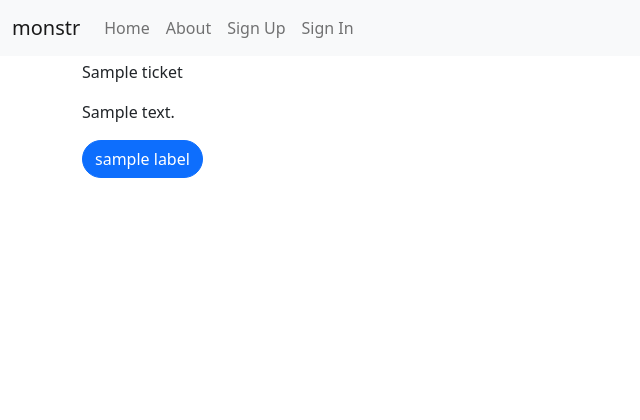
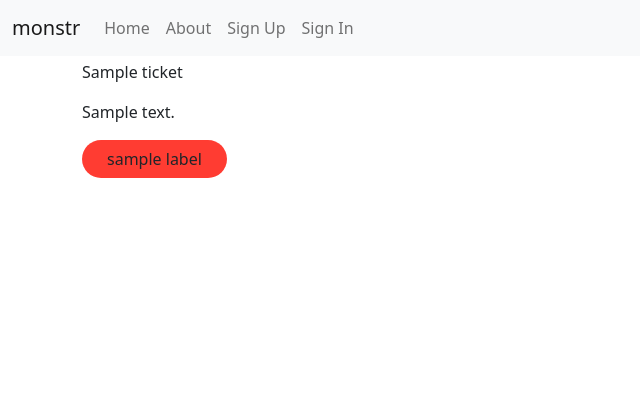
Before and after one commit to themilar/monstr, a Django app: a page that uses monstr/templates/tickets/ticket_detail.html in a window 1280 px wide. Shown: the top 420 px of the page, without its empty margins (0-640 px from the left). Run offline with Django 4.2, Linux system fonts and the light colour scheme; tables that the repository leaves empty hold one stand-in row (values such as "Sample post"); parts of the project's set-up code (start-up, migrations or seed data) failed here and were passed over; some libraries are stand-ins or nearby versions.

Commit message:
styles, modified ticket widget

```diff
--- a/monstr/static/css/project.css
+++ b/monstr/static/css/project.css
@@ -1,4 +1,47 @@
 /* These styles are generated from project.scss. */
+:root {
+  --bg-red: #ff3c32;
+  --bg-blue: #3c8fee;
+  --bg-green: #26e542;
+  --bg-yellow: #f8f11a;
+  --bg-grey: #878585;
+  --bg-purple: #3f4ce4;
+}
+
+/* .label-button{
+  border-radius: 50%;
+  background-color: var(--bg-blue);
+} */
+.redcustom {
+  background-color: var(--bg-red);
+}
+
+.bluecustom {
+  background-color: var(--bg-blue);
+}
+
+.greencustom {
+  background-color: var(--bg-green);
+}
+
+.yellowcustom {
+  background-color: var(--bg-yellow);
+}
+
+.purplecustom {
+  background-color: var(--bg-purple);
+}
+
+.greycustom {
+  background-color: var(--bg-grey);
+}
+
+.label-button {
+  border-radius: 2em;
+  padding-inline: 1.5em;
+  /* background-color: bisque; */
+  /* background-color: var(--bg-blue); */
+}
 
 .alert-debug {
   color: black;
--- a/monstr/templates/tickets/ticket_detail.html
+++ b/monstr/templates/tickets/ticket_detail.html
@@ -5,7 +5,7 @@
     <p>{{object.content}} </p>
     <span>
         {% for label in labels %}
-        <a class="btn btn-primary rounded-pill" href="{%url 'tickets:label_detail' label.slug %}">{{label.name|lower}}</a>
+        <a class="btn label-button {{label.colour}}custom" href="{%url 'tickets:label_detail' label.slug %}">{{label.name|lower}}</a>
         {% empty %}
         <p class="text-secondary">No labels added</p>
         {% endfor %}
```
Also changed, not shown: monstr/tickets/forms.py (+6 -2 lines).
